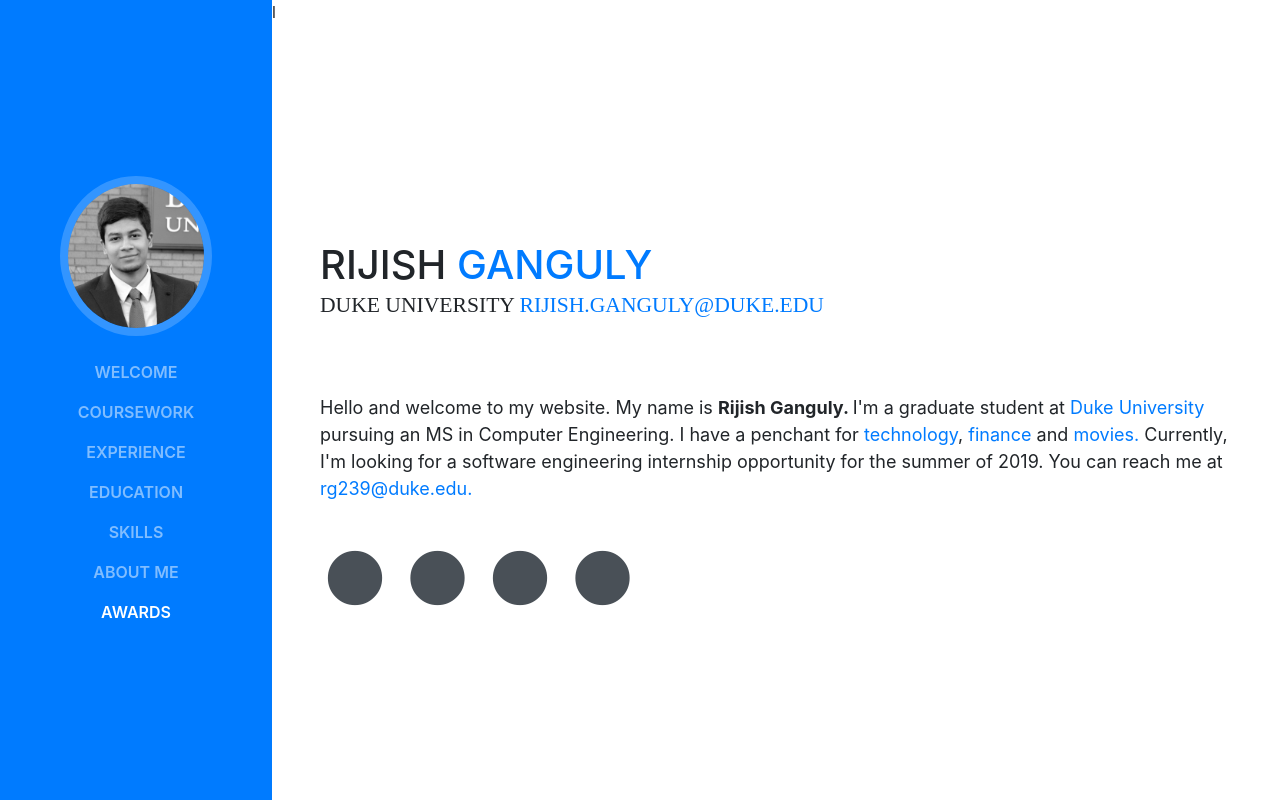
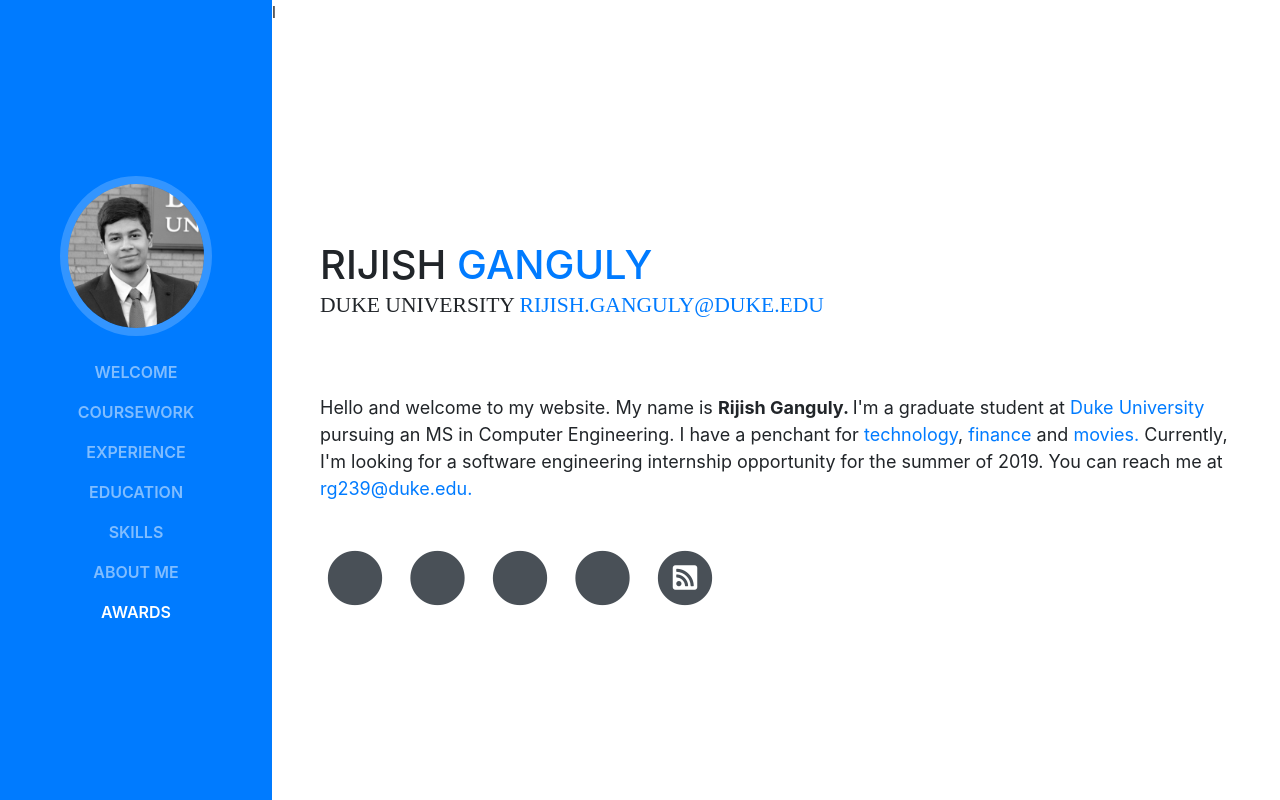
Before and after one commit to rijish45/rijish45.github.io, a website with bundled scripts: page index.html in a window 1280 px wide. Shown: the top 800 px of the page. Built offline with nearby package versions, Linux system fonts and the light colour scheme; a web font is replaced by a local one.

Commit message:
Added Blog

```diff
--- a/index.html
+++ b/index.html
@@ -110,6 +110,14 @@
                 <span class="fa-stack fa-lg">
                   <i class="fa fa-circle fa-stack-2x"></i>
                   <i class="fa fa-github fa-stack-1x fa-inverse"></i>
+                </span>
+              </a>
+            </li>
+          <li class="list-inline-item">
+              <a href="https://rijishganguly.com/blog">
+                <span class="fa-stack fa-lg">
+                  <i class="fa fa-circle fa-stack-2x"></i>
+                  <i class="fa fa-rss-square fa-stack-1x fa-inverse"></i>
                 </span>
               </a>
             </li>
```
